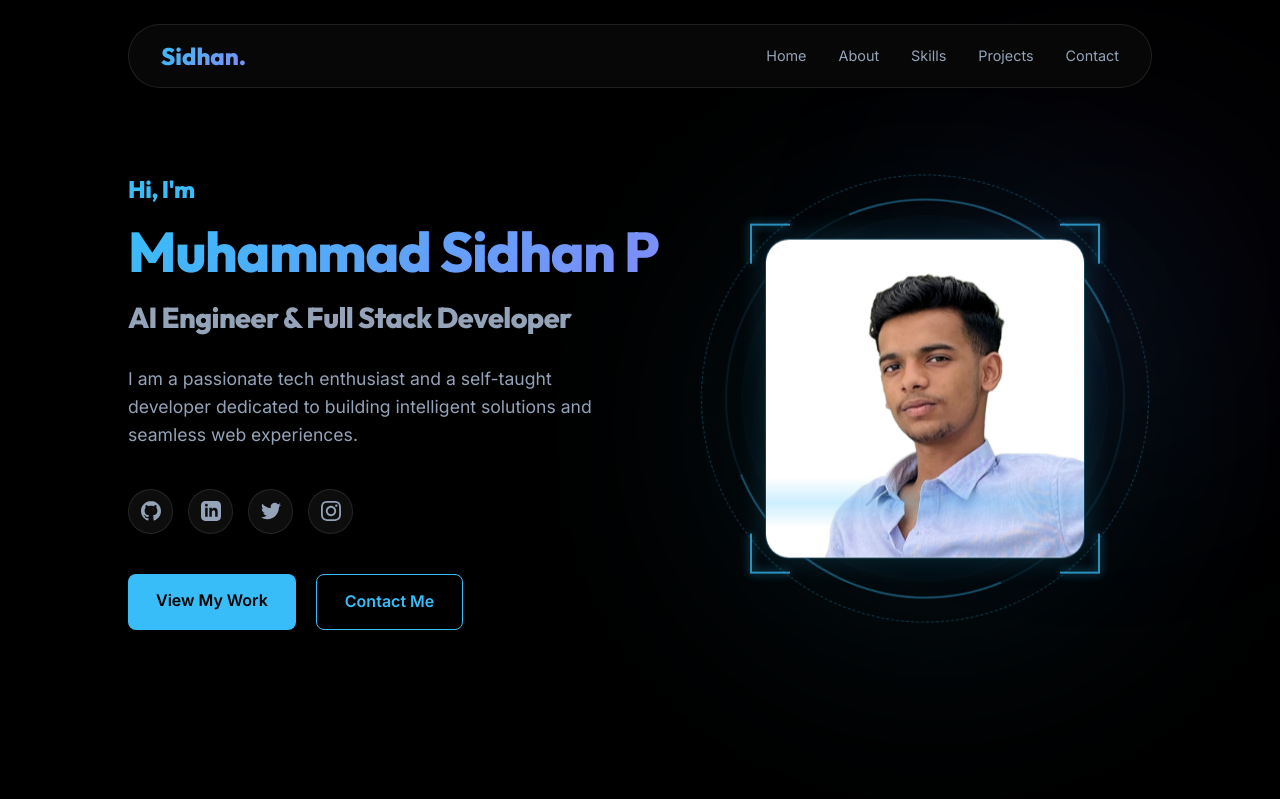
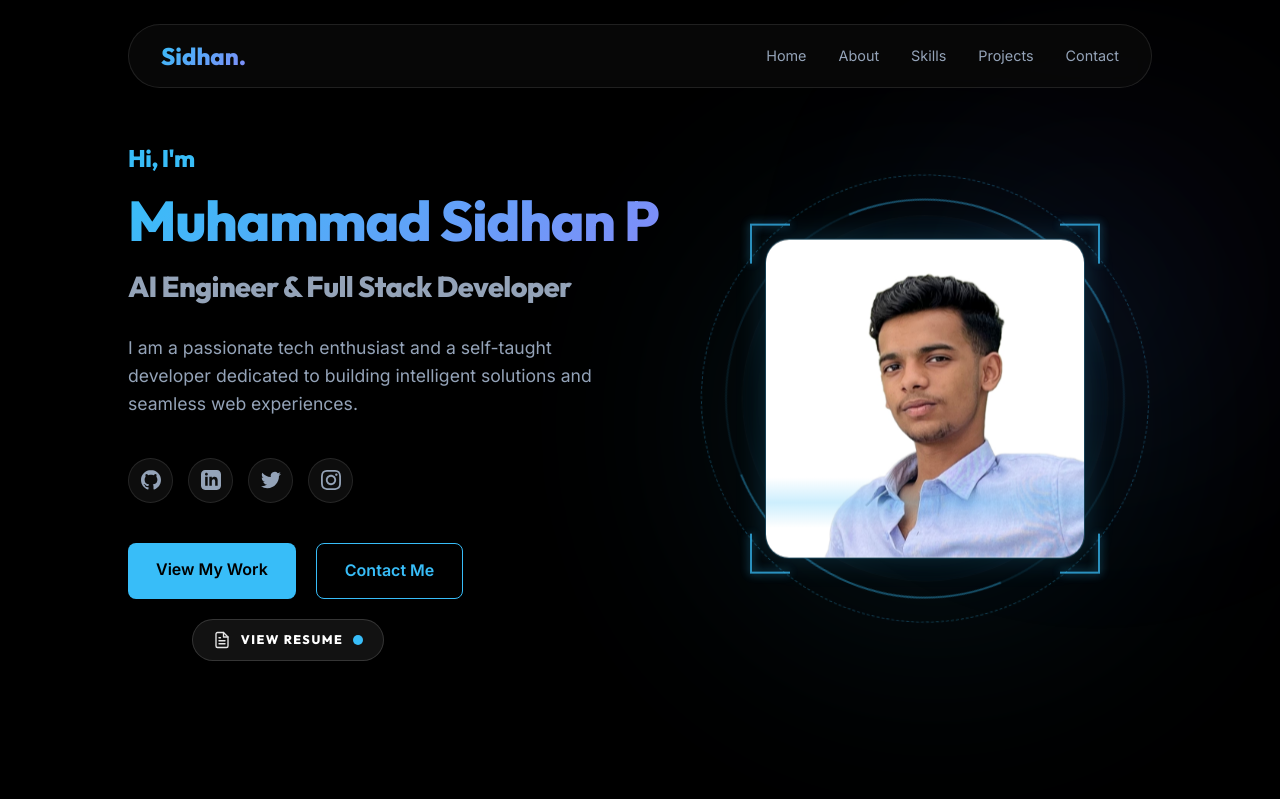
Before and after one commit to sidhanpoolakkal05/Sidhan-s-Portfolio, a React (Vite) app: page / in a window 1280 px wide. Shown: the top 799 px of the page. Built offline with nearby package versions, Linux system fonts and the light colour scheme.

Commit message:
Update View Resume button position and style

```diff
--- a/src/components/Hero.css
+++ b/src/components/Hero.css
@@ -331,3 +331,87 @@
     white-space: nowrap;
   }
 }
+
+/* ── Hero Action Area & View Resume Button ─────────────────────────── */
+.hero-action-area {
+  display: flex;
+  flex-direction: column;
+  align-items: flex-start;
+}
+
+.resume-btn-wrapper {
+  display: flex;
+  justify-content: center;
+  width: 100%;
+  max-width: 320px; /* roughly matches the width of the two buttons */
+  margin-top: 20px;
+}
+
+@media (max-width: 1024px) {
+  .hero-action-area {
+    align-items: center;
+  }
+}
+
+.view-resume-btn {
+  display: inline-flex;
+  align-items: center;
+  gap: 10px;
+  padding: 10px 20px;
+  background: rgba(255, 255, 255, 0.07);
+  border: 1px solid rgba(255, 255, 255, 0.15);
+  border-radius: 50px;
+  color: #ffffff;
+  font-family: 'Outfit', sans-serif;
+  font-size: 0.78rem;
+  font-weight: 700;
+  letter-spacing: 0.12em;
+  text-decoration: none;
+  backdrop-filter: blur(12px);
+  -webkit-backdrop-filter: blur(12px);
+  transition: background 0.3s ease, border-color 0.3s ease, transform 0.2s ease, box-shadow 0.3s ease;
+  cursor: pointer;
+  white-space: nowrap;
+}
+
+.view-resume-btn:hover {
+  background: rgba(255, 255, 255, 0.13);
+  border-color: rgba(255, 255, 255, 0.3);
+  transform: translateY(-1px);
+  box-shadow: 0 8px 24px rgba(0, 0, 0, 0.25);
+  color: #ffffff;
+}
+
+.view-resume-btn:hover::after {
+  width: 0;
+}
+
+.resume-icon {
+  width: 18px;
+  height: 18px;
+  flex-shrink: 0;
+  opacity: 0.9;
+}
+
+.resume-status-dot {
+  width: 10px;
+  height: 10px;
+  border-radius: 50%;
+  background: var(--accent-color);
+  flex-shrink: 0;
+  box-shadow: 0 0 0 0 rgba(56, 189, 248, 0.6);
+  animation: resume-pulse 2.2s ease-in-out infinite;
+}
+
+@keyframes resume-pulse {
+  0%   { box-shadow: 0 0 0 0 rgba(56, 189, 248, 0.7); }
+  50%  { box-shadow: 0 0 0 6px rgba(56, 189, 248, 0); }
+  100% { box-shadow: 0 0 0 0 rgba(56, 189, 248, 0); }
+}
+
+@media (max-width: 768px) {
+  .view-resume-btn {
+    font-size: 0.72rem;
+    padding: 8px 16px;
+  }
+}
--- a/src/components/Hero.jsx
+++ b/src/components/Hero.jsx
@@ -27,9 +27,30 @@ const Hero = () => {
             <svg viewBox="0 0 24 24" fill="currentColor"><path d="M12 2.163c3.204 0 3.584.012 4.85.07 3.252.148 4.771 1.691 4.919 4.919.058 1.265.069 1.645.069 4.849 0 3.205-.012 3.584-.069 4.849-.149 3.225-1.664 4.771-4.919 4.919-1.266.058-1.644.07-4.85.07-3.204 0-3.584-.012-4.849-.07-3.26-.149-4.771-1.699-4.919-4.92-.058-1.265-.07-1.644-.07-4.849 0-3.204.013-3.583.07-4.849.149-3.227 1.664-4.771 4.919-4.919 1.266-.057 1.645-.069 4.849-.069zm0-2.163c-3.259 0-3.667.014-4.947.072-4.358.2-6.78 2.618-6.98 6.98-.059 1.281-.073 1.689-.073 4.948 0 3.259.014 3.668.072 4.948.2 4.358 2.618 6.78 6.98 6.98 1.281.058 1.689.072 4.948.072 3.259 0 3.668-.014 4.948-.072 4.354-.2 6.782-2.618 6.979-6.98.059-1.28.073-1.689.073-4.948 0-3.259-.014-3.667-.072-4.947-.196-4.354-2.617-6.78-6.979-6.98-1.281-.059-1.69-.073-4.949-.073zm0 5.838c-3.403 0-6.162 2.759-6.162 6.162s2.759 6.163 6.162 6.163 6.162-2.759 6.162-6.163c0-3.403-2.759-6.162-6.162-6.162zm0 10.162c-2.209 0-4-1.791-4-4 0-2.209 1.791-4 4-4s4 1.791 4 4c0 2.209-1.791 4-4 4zm6.406-11.845c-.796 0-1.441.645-1.441 1.44s.645 1.44 1.441 1.44c.795 0 1.439-.645 1.439-1.44s-.644-1.44-1.439-1.44z" /></svg>
           </a>
         </div>
-        <div className="hero-btns fade-in delay-4">
-          <a href="#projects" className="btn primary">View My Work</a>
-          <a href="#contact" className="btn secondary">Contact Me</a>
+        <div className="hero-action-area fade-in delay-4">
+          <div className="hero-btns">
+            <a href="#projects" className="btn primary">View My Work</a>
+            <a href="#contact" className="btn secondary">Contact Me</a>
+          </div>
+          <div className="resume-btn-wrapper">
+            <a
+              href="/Sidhan_Resume.pdf"
+              target="_blank"
+              rel="noopener noreferrer"
+              className="view-resume-btn"
+              aria-label="View Sidhan's Resume"
+            >
+              <svg className="resume-icon" viewBox="0 0 24 24" fill="none" xmlns="http://www.w3.org/2000/svg" aria-hidden="true">
+                <path d="M14 2H6a2 2 0 0 0-2 2v16a2 2 0 0 0 2 2h12a2 2 0 0 0 2-2V8l-6-6z" stroke="currentColor" strokeWidth="1.8" strokeLinecap="round" strokeLinejoin="round"/>
+                <polyline points="14 2 14 8 20 8" stroke="currentColor" strokeWidth="1.8" strokeLinecap="round" strokeLinejoin="round"/>
+                <line x1="16" y1="13" x2="8" y2="13" stroke="currentColor" strokeWidth="1.8" strokeLinecap="round"/>
+                <line x1="16" y1="17" x2="8" y2="17" stroke="currentColor" strokeWidth="1.8" strokeLinecap="round"/>
+                <polyline points="10 9 9 9 8 9" stroke="currentColor" strokeWidth="1.8" strokeLinecap="round"/>
+              </svg>
+              <span>VIEW RESUME</span>
+              <span className="resume-status-dot" aria-hidden="true"></span>
+            </a>
+          </div>
         </div>
       </div>
       <div className="hero-visual fade-in delay-5">
--- a/src/index.css
+++ b/src/index.css
@@ -94,3 +94,88 @@ ul {
 ::-webkit-scrollbar-thumb:hover {
   background: var(--accent-color);
 }
+
+/* Floating View Resume Button */
+.floating-resume-btn {
+  position: fixed;
+  bottom: 32px;
+  right: 32px;
+  z-index: 9999;
+  display: flex;
+  align-items: center;
+  gap: 10px;
+  padding: 12px 24px;
+  border-radius: 50px;
+  border: 1px solid rgba(255, 255, 255, 0.15);
+  background: rgba(10, 10, 10, 0.6);
+  backdrop-filter: blur(12px);
+  -webkit-backdrop-filter: blur(12px);
+  color: var(--text-primary);
+  font-family: 'Outfit', sans-serif;
+  font-size: 0.85rem;
+  font-weight: 600;
+  letter-spacing: 0.05em;
+  transition: var(--transition);
+  text-decoration: none;
+  cursor: pointer;
+  white-space: nowrap;
+  box-shadow: 0 8px 32px rgba(0, 0, 0, 0.5), 0 0 0 1px rgba(255, 255, 255, 0.05);
+}
+
+.floating-resume-btn:hover {
+  background: rgba(255, 255, 255, 0.08);
+  border-color: rgba(255, 255, 255, 0.35);
+  box-shadow: 0 12px 40px rgba(0, 0, 0, 0.7), 0 0 15px rgba(255, 255, 255, 0.1);
+  transform: translateY(-4px);
+}
+
+.floating-resume-btn:active {
+  transform: translateY(-1px);
+}
+
+.floating-resume-btn .resume-icon {
+  width: 16px;
+  height: 16px;
+  stroke: var(--text-primary);
+  display: inline-block;
+}
+
+.floating-resume-btn .glow-dot {
+  width: 8px;
+  height: 8px;
+  background-color: #00e676;
+  border-radius: 50%;
+  position: relative;
+  display: inline-block;
+  box-shadow: 0 0 8px #00e676, 0 0 16px rgba(0, 230, 118, 0.5);
+  animation: floating-pulse-glow 2s infinite alternate;
+}
+
+@keyframes floating-pulse-glow {
+  0% {
+    transform: scale(0.9);
+    box-shadow: 0 0 6px #00e676, 0 0 12px rgba(0, 230, 118, 0.4);
+  }
+  100% {
+    transform: scale(1.1);
+    box-shadow: 0 0 12px #00e676, 0 0 24px rgba(0, 230, 118, 0.8);
+  }
+}
+
+@media (max-width: 576px) {
+  .floating-resume-btn {
+    bottom: 20px;
+    right: 20px;
+    padding: 10px 18px;
+    font-size: 0.75rem;
+    gap: 8px;
+  }
+  .floating-resume-btn .resume-icon {
+    width: 14px;
+    height: 14px;
+  }
+  .floating-resume-btn .glow-dot {
+    width: 7px;
+    height: 7px;
+  }
+}
```
Also changed, not shown: src/components/Navbar.css (line endings or trailing spaces), 1 other file (tests, documents, lock files or other folders).
